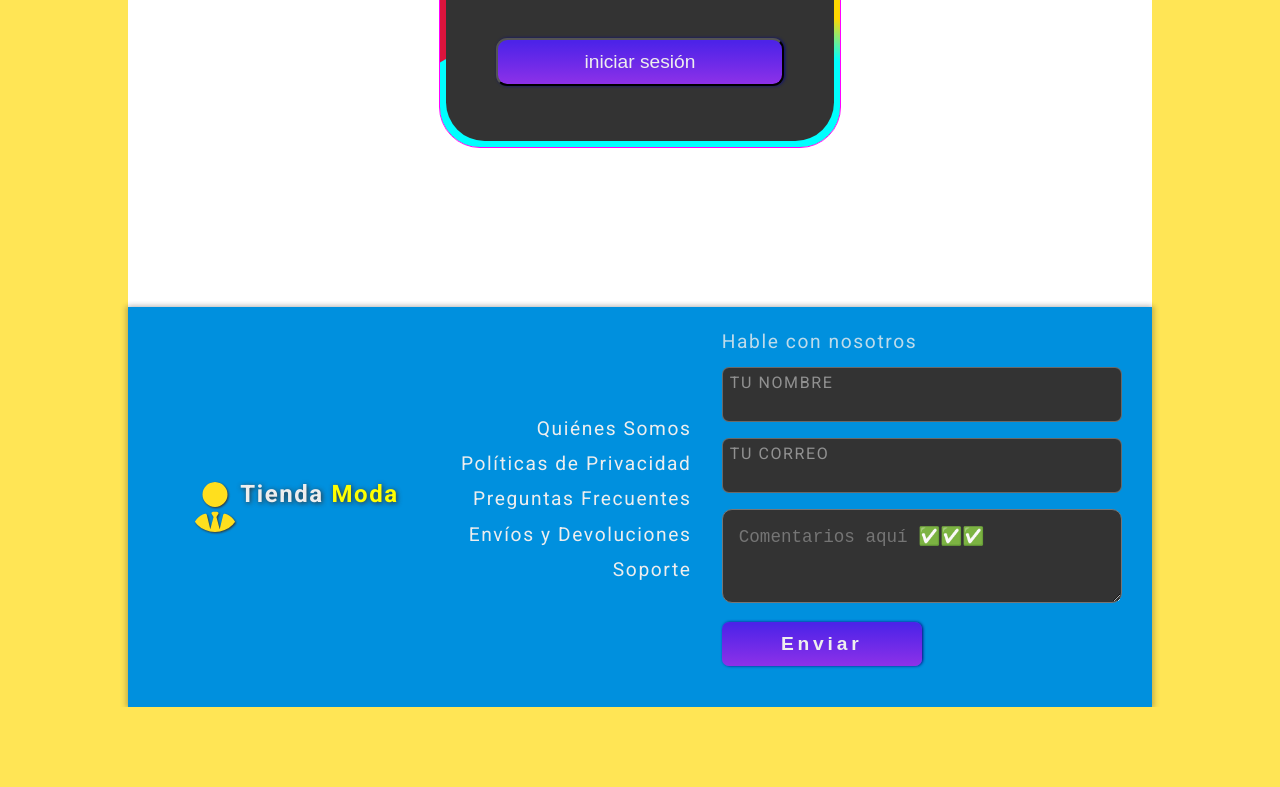
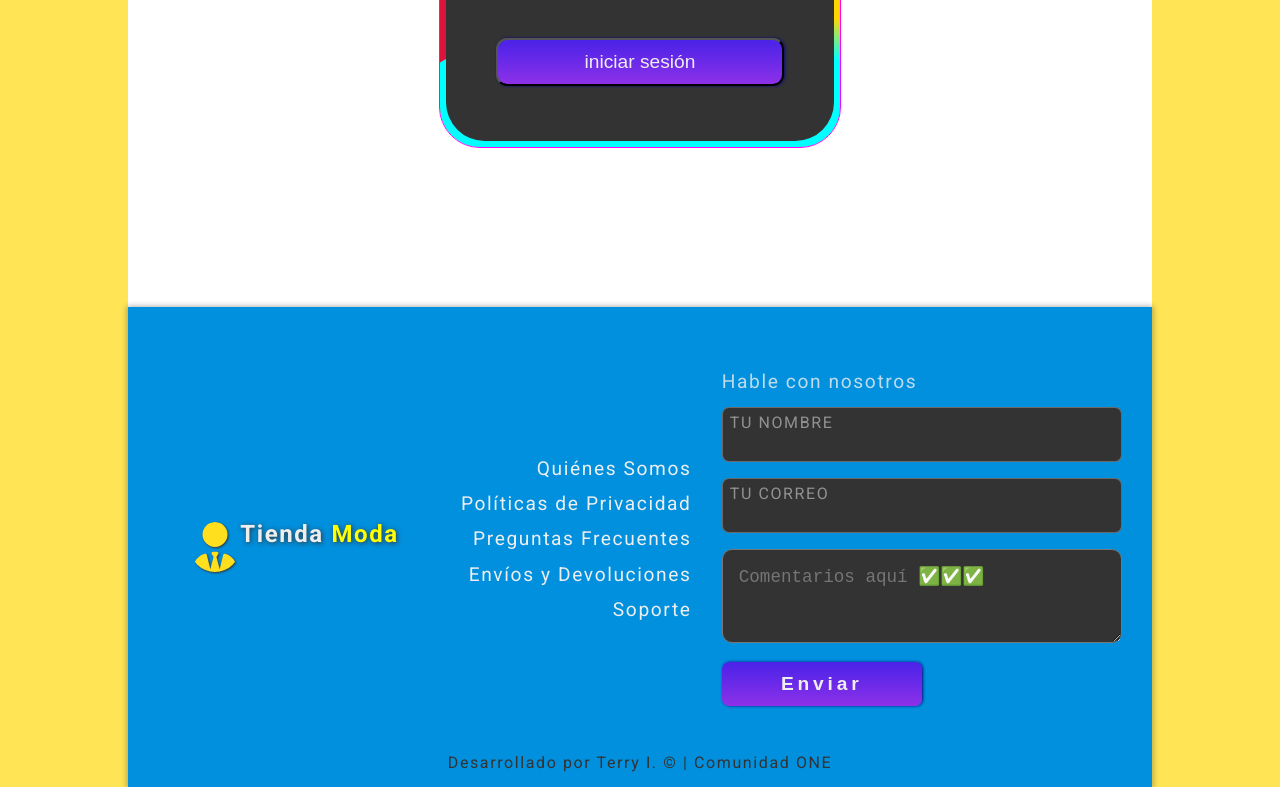
Before and after one commit to NewHub25/ecommerce, a website built with Vite: page pages/login.html in a window 1280 px wide. Shown: the part 493-1280 px from the top of the page. Before the commit the page ends 1200 px from the top, so only its background shows below. Built offline with nearby package versions, Linux system fonts and the light colour scheme.

Commit message:
ADD footer with the author o rodapie

```diff
--- a/pages/login.html
+++ b/pages/login.html
@@ -19,6 +19,7 @@
           <span class="icon_fashion_img"></span>Tienda <span class="icon_fashion_first-word">Moda</span>
         </span>
         <input class="home-search__input css-input" type="search" name="button-search" id="btn-search" placeholder="¿Buscas algo?">
+        <a href="./../index.html" class="header__a title">Inicio</a>
       </nav>
     </header>
     <main class="login store">
@@ -92,6 +93,7 @@
           </nav>
           <input type="submit" class="header__a" value="Enviar" />
         </form>
+        <footer class="footer__footer">Desarrollado por Terry I. &copy; | Comunidad ONE</footer>
       </footer>
     </main>
   </body>
--- a/src/styles/footer.sass
+++ b/src/styles/footer.sass
@@ -12,3 +12,8 @@
             text-align: right
             a
                 color: var(--white)
+    .footer__footer
+        position: absolute
+        bottom: 0
+        text-align: center
+        padding: 1rem
--- a/src/styles/store.sass
+++ b/src/styles/store.sass
@@ -14,9 +14,10 @@
         box-shadow: 2px 0px 5px 1px #3333
     .store__footer
         width: 80%
-        height: 25rem
+        height: 30rem
         background-color: #0090de
         box-shadow: 2px 0px 5px 1px #3333, -2px 0px 5px 1px #3333
+        position: relative
     .store__article
         width: 80%
         height: 90vh
```
Also changed, not shown: index.html (+1 -0 lines).
